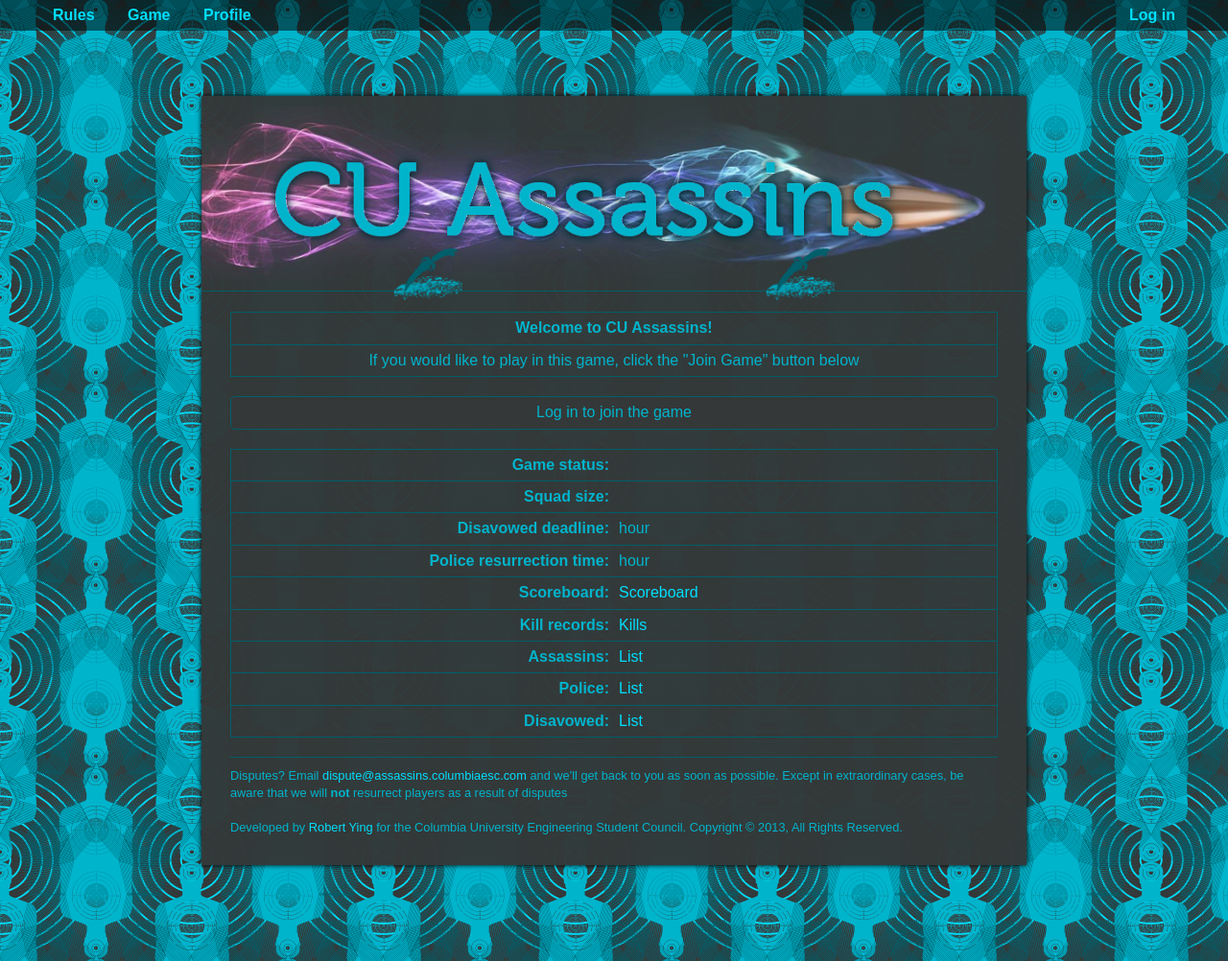
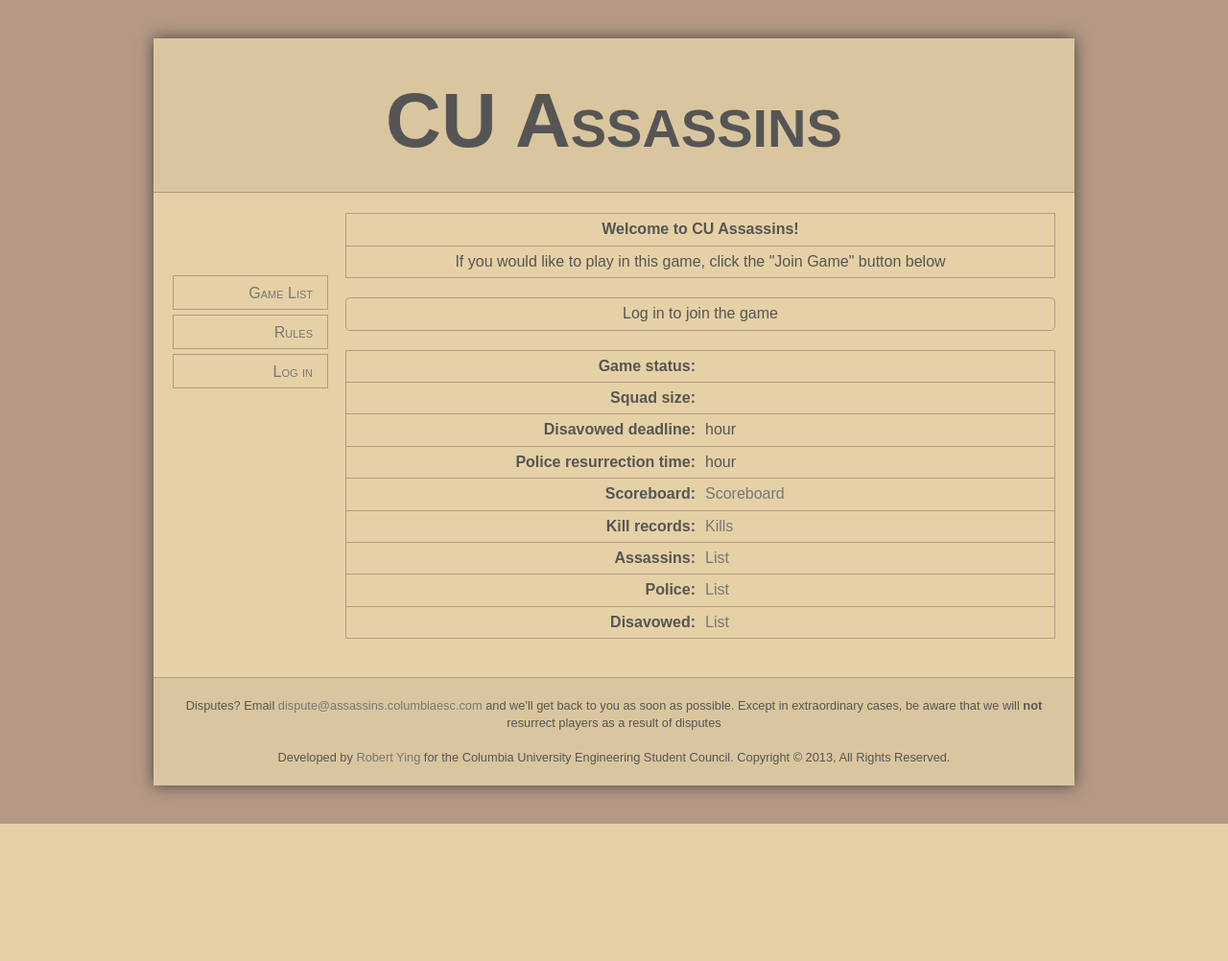
Before and after one commit to rbtying/cuassassins, a Django app: template assassins_manager/templates/game/details.html in a window 1280 px wide. Shown: the whole page at 96% size. After the commit the page ends 859 px from the top, so only its background shows below. Run offline with Django 3.2, Linux system fonts and the light colour scheme; the template is opened without the code that fills it, so the values that code supplies are empty; some libraries are stand-ins or nearby versions.

Commit message:
reworking tempalte

```diff
--- a/assassins_manager/static/assassins_manager/css/main.css
+++ b/assassins_manager/static/assassins_manager/css/main.css
@@ -13,16 +13,6 @@ textarea {
 body {
     font-size: 1em;
     line-height: 1.4;
-}
-
-::-moz-selection {
-    background: #b3d4fc;
-    text-shadow: none;
-}
-
-::selection {
-    background: #b3d4fc;
-    text-shadow: none;
 }
 
 hr {
@@ -64,23 +54,28 @@ textarea {
 /*
  *
 grey
-#343838
+#e6d1a6
+#e6d1a6
 dark blue
-#005f6b
+#b59984
+#777
 medium blue
 #008c9e
+#b7ceb1
 blue
-#00b4cc
+#555
+#a0c0ab
 bright blue
-#00dffc
+#777
+#b59984
  */
 
 html {
     overflow-y: scroll;
 }
 body {
-    background: url('../img/pattern.png');
-    color: #00b4cc;
+    background: /*url('../img/pattern.png')*/ #b59984;
+    color: #555;
 }
 table {
     width: 100%;
@@ -90,7 +85,7 @@ table {
 thead {
 }
 tr {
-    border: 1px solid #005f6b;
+    border: 1px solid #b59984;
 }
 td, th {
     padding: 5px;
@@ -106,116 +101,91 @@ table.vertical td {
 
 a, a:visited {
     text-decoration: none;
-    color: #00dffc;
+    color: #777;
 }
 a:hover {
     text-decoration: underline;
 }
 
 #wrapper {
-    width: 860px;
-    margin: 0 auto;
+    width: 960px;
+    margin: 40px auto;
+    background: #e6d1a6;
+    box-shadow: 0px 0px 15px #444;
+}
+
+#sidebar {
+    width: 140px;
+    height: 100%;
+    float: left;
+    margin-top: 70px;
+    margin-right: -20px;
+    padding-right: 20px;
+    padding-left: 20px;
+}
+
+#sidebar ul {
+    list-style-type: none;
+    padding: 0px;
+}
+
+#sidebar li a {
+    width: 100%;
+    height: 100%;
+    display: block;
+    padding: 5px;
+    font-variant: small-caps;
+}
+#sidebar li {
+    width: 100%;
+    height: 30px;
+    display: block;
+    padding: 2px 20px 2px 0;
+    margin-top: 5px;
+    text-align: right;
+    border: 1px solid #b59984;
+    overflow: hidden;
+}
+#sidebar li:hover {
+    background: rgba(0, 0, 0, 0.1);
+}
+header {
+    width: 100%;
+    height: 160px;
+    overflow: hidden;
+    position: relative;
+    float: left;
+    border-bottom: 1px solid #b59984;
+    background: rgba(0, 0, 0, 0.05);
+}
+header h1 {
+    font-variant: small-caps;
+    font-size: 500%;
+    position: absolute;
+    padding: 0;
+    margin: 30px 0 0 0;
+    width: 100%;
+    text-align: center;
 }
 
 /* navigation */
-header {
-    position: absolute;
-    width: 100%;
-    height: 32px;
-    background: rgba(0,0,0,0.5);
+#content {
+    width: 740px;
+    float: right;
+    padding-right: 20px;
+    position: relative;
+    margin-bottom: 20px;
+}
+footer {
+    border-top: 1px solid #b59984;
+    background: rgba(0, 0, 0, 0.05);
+    padding: 20px;
+    font-size: 80%;
     clear: both;
-    color: #00dffc;
+    position: relative;
+    text-align: center;
 }
-header ul {
-    list-style-type: none;
-    font-weight: bold;
-    margin: 0;
-    padding: 0;
-    position: relative;
-    z-index: 5;
-}
-header > ul > li {
-    display: inline-block !important;
-}
-header ul.navigation {
-    float: left;
-    margin-left: 40px;
-}
-header ul.login {
-    float: right;
-    margin-right: 40px;
-}
-header ul li {
-    display: inline;
-    height: 32px;
-    margin: 0 5px;
-}
-header li a {
-    display: block;
-    padding: 5px 10px;
-    text-decoration: none;
-}
-header li a:hover {
-    background: #005f6b;
-    text-decoration: underline;
-}
-header ul li ul {
-    background: rgba(0,0,0,0.7);
-    list-style: none;
-    position: absolute;
-    display: none;
-}
-header ul ul li {
-    width: 175px;
-    display: block;
-    margin: 0;
-}
-header ul ul a {
-    white-space: nowrap;
-}
-header ul li:hover ul {
-    display: block;
-}
-header ul li:hover > a {
-    background: #005f6b;
-    text-decoration: none;
-}
-header ul li:hover ul a {
-    text-decoration: none;
-}
-header ul li:hover ul a:hover {
-    text-decoration: underline;
-}
-
-#header-img {
-    height: 203px;
-    width: 860px;
-    margin: -30px -30px 0 -30px;
-    background: url('../img/header.png') no-repeat center;
-    border-bottom: 1px solid #005f6b;
-}
-#header-img img {
-    height: 100%;
-    width: 100%;
-}
-
-#content {
-    padding: 30px;
-    width: 800px;
-    background: rgba(52,56,56,0.97);/*#343838;*/
-    float: left;
-    position: relative;
-    margin-top: 100px;
-    margin-bottom: 100px;
-    box-shadow: 0px 0px 5px #000;
-}
-#footer {
-    border-top: 1px solid #005f6b;
-    margin-top: 20px;
-    padding-top: 10px;
-    font-size: 80%;
-}
-#footer p {
+footer p {
     margin: 0;
 }
 
@@ -230,9 +200,9 @@ header ul li:hover ul a:hover {
 
 /* forms */
 form input, textarea {
-    background: #343838;
-    color: #00b4cc;
-    border: #005f6b 1px solid;
+    background: #e6d1a6;
+    color: #555;
+    border: #b59984 1px solid;
     border-radius: 5px;
     width: 95%;
     padding: 2px;
@@ -252,9 +222,9 @@ form input[type="submit"],
 form input[type="reset"],
 a.button {
     padding: 5px;
-    background: #343838;
-    color: #00b4cc;
-    border: #005f6b 1px solid;
+    background: #e6d1a6;
+    color: #555;
+    border: #b59984 1px solid;
     border-radius: 5px;
     width: 100%;
     display: block;
@@ -453,6 +423,12 @@ a.button {
     header {
         display: none;
     }
+    footer {
+        display: none;
+    }
+    #sidebar {
+        display: none;
+    }
 
     a,
     a:visited {
--- a/assassins_manager/templates/base.html
+++ b/assassins_manager/templates/base.html
@@ -18,77 +18,23 @@
         <script src="{{ STATIC_URL }}assassins_manager/js/vendor/modernizr-2.6.2.min.js"></script>
     </head>
     <body>
-        <header>
-        <ul class="navigation">
-            <li><a href="{% url 'about' %}">Rules</a></li>
-            <li><a href="{% if game_current %}{% url 'game_details' game=game_current.name %}{% else %}{% url 'game_list' %}{% endif %}">Game</a>
-                <ul>
-                    <li>
-                        <a href="{% url 'game_list' %}">Game List</a>
-                    </li>
-                {% if game_current %}
-                    <li><a href="{% url 'game_details' game=game_current.name %}">Details</a></li>
-                    {% if assassin_current.is_admin %}
-                    <li><a href="{% url 'game_admin' game=game_current.name %}">Admin</a></li>
-                    {% endif %}
-                {% endif %}
-                </ul>
-                </li>
-            <li><a href="#">Profile</a>
-                <ul>
-                {% if game_current %}
-                    <li><a href="{% url 'assassin_details' game=game_current.name username=user.username %}">Assassin Profile</a></li>
-                {% endif %}
-                    <li><a href="{% url 'edit_phone' %}">Phone Number</a></li>
-                </ul>
-            </li>
-            {% if game_current %}
-            {% if assassin_current.in_game %}
-            {% if assassin_current.is_police %}
-            <li><a href="#">Police</a>
-                <ul>
-                    <li><a href="{% url 'report_kill' game=game_current.name %}">Report Kill</a></li>
-                </ul>
-            </li>
-            {% else %}
-            <li><a href="#">Squad</a>
-                <ul>
-                    {% if squad_current %}
-                    <li><a href="{% url 'squad_details' game=game_current.name squad=squad_current.id %}">Details</a></li>
-                    <li><a href="{% url 'my_contracts' game=game_current.name %}">Contracts</a></li>
-                    <li><a href="{% url 'report_kill' game=game_current.name %}">Report Kill</a></li>
-                    <li><a href="{% url 'squad_leave' game=game_current.name %}">Leave Squad</a></li>
-                    {% else %}
-                    <li><a href="{% url 'squad_add' game=game_current.name %}">Create Squad</a></li>
-                    <li><a href="{% url 'squad_join' game=game_current.name %}">Join Squad</a></li>
-                    {% endif %}
-                </ul>
-            </li>
-            {% endif %}
-            {% else %}
-            <li><a href="{% url 'game_join' game=game_current.name %}">Join Game</a></li>
-            {% endif %}
-            {% endif %}
-        </ul>
-        <ul class="login">
-            {% if user.is_authenticated %}
-                {% if user.first_name %}<li>Welcome, {{ user.first_name }}</li>{% endif %}
-                <li><a href="{% url 'auth_logout' %}">Log out</a></li>
-            {% else %}
-                <li><a href="{% url 'auth_login' %}">Log in</a></li>
-            {% endif %}
-        </ul>
-        </header>
-        <div id="wrapper">
-            <div id="content">
-                <div id="header-img"></div>
-                {% block content %}{% endblock %}
-                <div id="footer">
+        <section id="wrapper">
+            <header>
+                <h1>CU Assassins</h1>
+                </header>
+            <section id="middle">
+                <section id="sidebar">
+                    {% include 'sidebar.html' %}
+                </section>
+                <section id="content">
+                    {% block content %}{% endblock %}
+                </section>
+            </section>
+            <footer>
                     <p>Disputes? Email <a href="mailto:dispute@assassins.columbiaesc.com">dispute@assassins.columbiaesc.com</a> and we'll get back to you as soon as possible. Except in extraordinary cases, be aware that we will <strong>not</strong> resurrect players as a result of disputes</p><br />
                     <p>Developed by <a href="http://github.com/rbtying/">Robert Ying</a> for the Columbia University Engineering Student Council. Copyright &copy; 2013, All Rights Reserved.</p>
-                </div>
-            </div>
-        </div>
+            </footer>
+        </section>
 
         <script src="//ajax.googleapis.com/ajax/libs/jquery/1.9.0/jquery.min.js"></script>
         <script>window.jQuery || document.write('<script src="{{ STATIC_URL }}assassins_manager/js/vendor/jquery-1.9.0.min.js"><\/script>')</script>
--- a/assassins_manager/templates/game/details.html
+++ b/assassins_manager/templates/game/details.html
@@ -13,10 +13,10 @@
 
 {% block content %}
 <h1>{{ game.name }}</h1>
-<div id="game-icon">
-    <img class="icon left" src="{{ STATIC_URL }}assassins_manager/img/game_icon_blue.png" />
-    <img class="icon right" src="{{ STATIC_URL }}assassins_manager/img/game_icon_blue.png" />
-</div>
+<!--<div id="game-icon">-->
+<!--    <img class="icon left" src="{{ STATIC_URL }}assassins_manager/img/game_icon_blue.png" />-->
+<!--    <img class="icon right" src="{{ STATIC_URL }}assassins_manager/img/game_icon_blue.png" />-->
+<!--</div>-->
 
 <table>
 <tr><th>Welcome to CU Assassins!</tr></th>
--- /dev/null
+++ b/assassins_manager/templates/sidebar.html
@@ -0,0 +1,36 @@
+<ul class="navigation">
+    <li><a href="{% url 'game_list' %}">Game List</a></li>
+    <li><a href="{% url 'about' %}">Rules</a></li>
+    {% if game_current %}
+        <li><a href="{% url 'game_details' game=game_current.name %}">Details</a></li>
+        {% if assassin_current.is_admin %}
+        <li><a href="{% url 'game_admin' game=game_current.name %}">Admin</a></li>
+        {% endif %}
+    {% endif %}
+    {% if game_current %}
+        <li><a href="{% url 'assassin_details' game=game_current.name username=user.username %}">Assassin Profile</a></li>
+    {% endif %}
+        <!-- <li><a href="{% url 'edit_phone' %}">Phone Number</a></li> -->
+    {% if game_current %}
+        {% if assassin_current.in_game %}
+            {% if assassin_current.is_police or squad_current %}
+                <li><a href="{% url 'report_kill' game=game_current.name %}">Report Kill</a></li>
+            {% endif %}
+            {% if squad_current %}
+                <li><a href="{% url 'squad_details' game=game_current.name squad=squad_current.id %}">Details</a></li>
+                <li><a href="{% url 'my_contracts' game=game_current.name %}">Contracts</a></li>
+                <li><a href="{% url 'squad_leave' game=game_current.name %}">Leave Squad</a></li>
+            {% else %}
+                <li><a href="{% url 'squad_add' game=game_current.name %}">Create Squad</a></li>
+                <li><a href="{% url 'squad_join' game=game_current.name %}">Join Squad</a></li>
+            {% endif %}
+        {% else %}
+            <li><a href="{% url 'game_join' game=game_current.name %}">Join Game</a></li>
+        {% endif %}
+    {% endif %}
+    {% if user.is_authenticated %}
+        <li><a href="{% url 'auth_logout' %}">Log out</a></li>
+    {% else %}
+        <li><a href="{% url 'auth_login' %}">Log in</a></li>
+    {% endif %}
+</ul>
```
Also changed, not shown: assassins_manager/templates/game/list.html (+7 -7 lines), assassins_manager/templates/header.html (added, +59 -0 lines), assassins_manager/templates/report/detail.html (+4 -4 lines).
